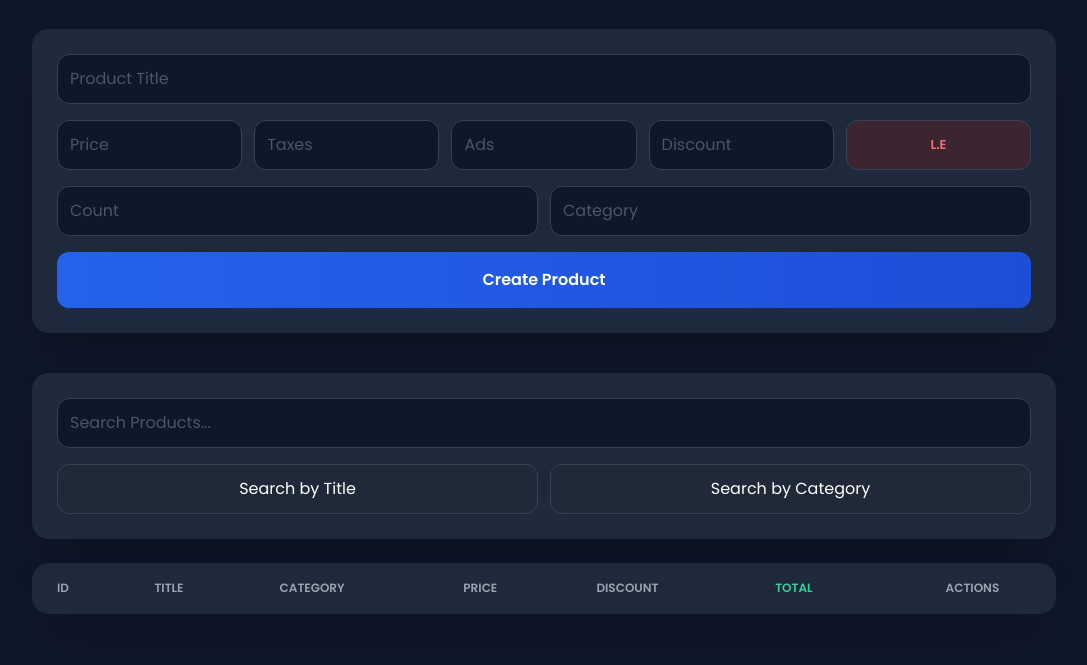
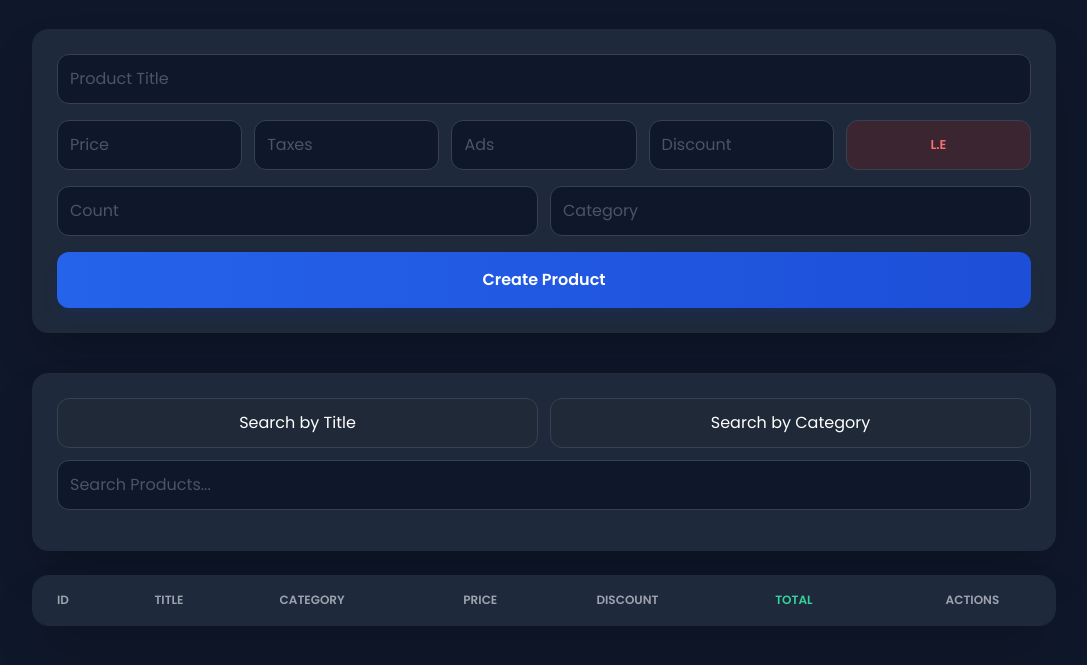
Before and after one commit to Ahmed-salah-muhammed/CRUDS, a website: page index.html in a window 1280 px wide. Shown: the part 115-780 px from the top of the page, without its empty margins (96-1183 px from the left). Drawn offline with nearby package versions, Linux system fonts and the light colour scheme.

Commit message:
salma suggestion

```diff
--- a/index.html
+++ b/index.html
@@ -161,12 +161,6 @@
         <div
           class="bg-[#1e293b] p-6 rounded-2xl shadow-2xl border border-gray-800"
         >
-          <input
-            type="text"
-            id="Search"
-            placeholder="Search Products..."
-            class="w-full p-3 bg-[#0f172a] border border-gray-700 rounded-xl focus:border-emerald-500 outline-none transition-all placeholder:text-gray-600 mb-4"
-          />
           <div class="grid grid-cols-2 gap-3">
             <button
               id="SearchByTitle"
@@ -182,6 +176,12 @@
             >
               Search by Category
             </button>
+            <input
+              type="text"
+              id="Search"
+              placeholder="Search Products..."
+              class="w-full col-span-2 p-3 bg-[#0f172a] border border-gray-700 rounded-xl focus:border-emerald-500 outline-none transition-all placeholder:text-gray-600 mb-4"
+            />
           </div>
         </div>
 
```
